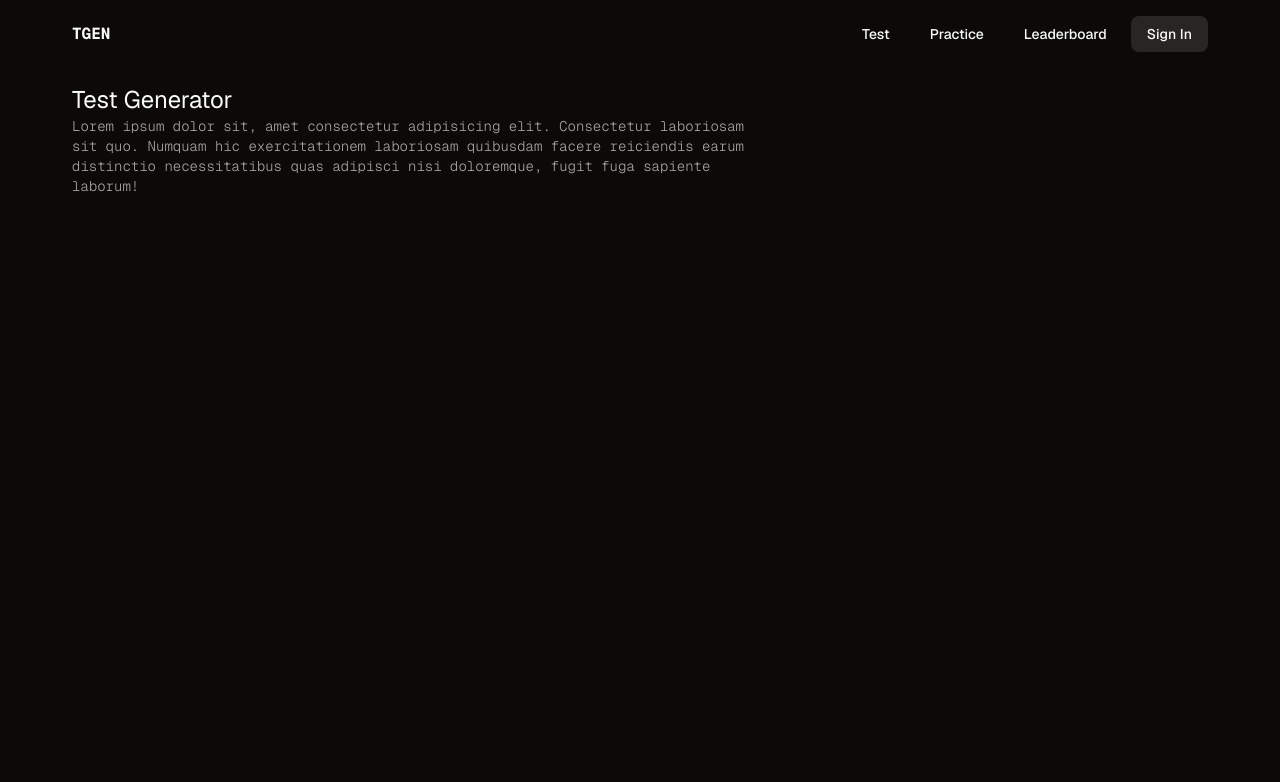
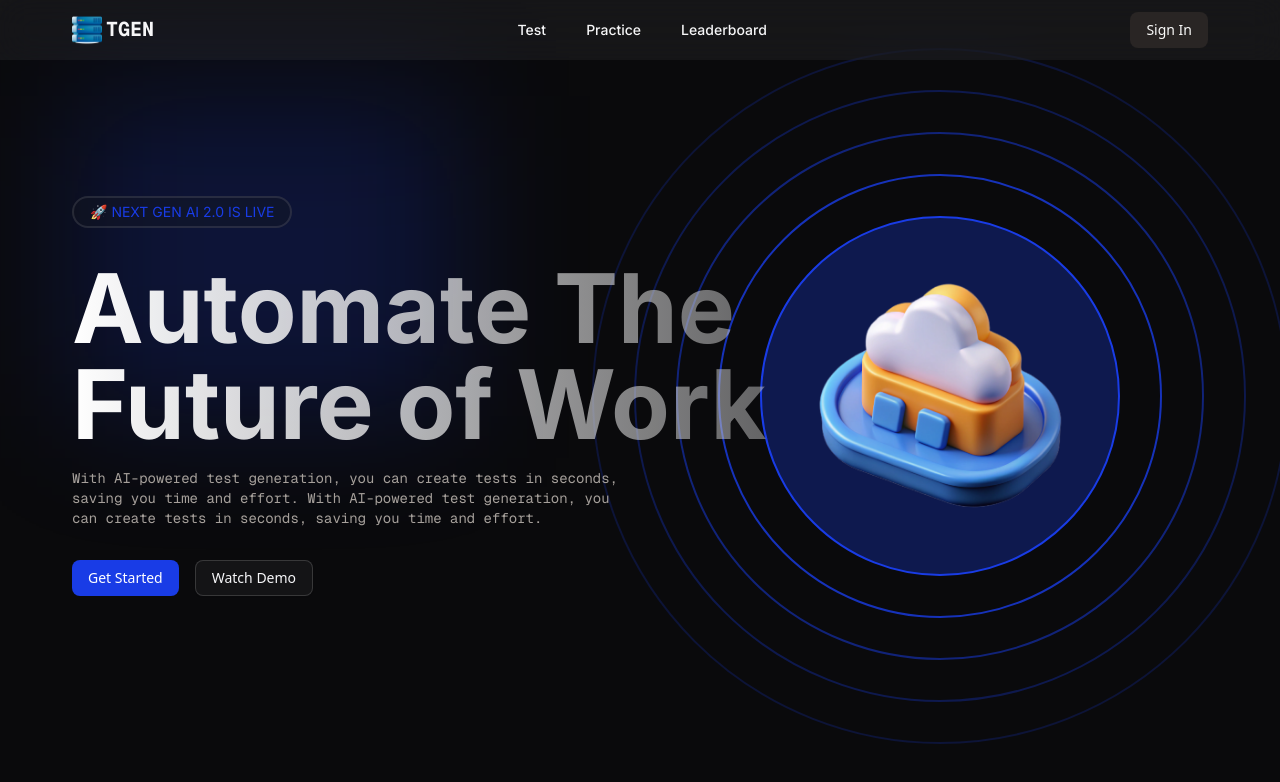
Before and after one commit to Xdorm69/next-TGEN, a Next.js app: page / in a window 1280 px wide. Shown: the top 782 px of the page. Built offline with nearby package versions, Linux system fonts and the light colour scheme; no server answers.

Commit message:
added heropage

```diff
--- a/app/globals.css
+++ b/app/globals.css
@@ -6,7 +6,7 @@
 @theme inline {
   --color-background: var(--background);
   --color-foreground: var(--foreground);
-  --font-sans: var(--font-geist-sans);
+  --font-sans: var(--font-inter);
   --font-mono: var(--font-geist-mono);
   --color-sidebar-ring: var(--sidebar-ring);
   --color-sidebar-border: var(--sidebar-border);
@@ -82,13 +82,13 @@
 }
 
 .dark {
-  --background: oklch(0.147 0.004 49.25);
-  --foreground: oklch(0.985 0.001 106.423);
-  --card: oklch(0.216 0.006 56.043);
+  --background: #0a0a0c;
+  --foreground: #f6f6f8;
+  --card: #161822;
   --card-foreground: oklch(0.985 0.001 106.423);
   --popover: oklch(0.216 0.006 56.043);
   --popover-foreground: oklch(0.985 0.001 106.423);
-  --primary: oklch(0.923 0.003 48.717);
+  --primary: #193ce6;
   --primary-foreground: oklch(0.216 0.006 56.043);
   --secondary: oklch(0.268 0.007 34.298);
   --secondary-foreground: oklch(0.985 0.001 106.423);
@@ -132,4 +132,6 @@
     .description {
       @apply font-mono text-sm font-light opacity-65
     }
+
+
 }
--- a/app/layout.tsx
+++ b/app/layout.tsx
@@ -1,5 +1,5 @@
 import type { Metadata } from "next";
-import { Geist, Geist_Mono } from "next/font/google";
+import { Geist, Geist_Mono, Inter } from "next/font/google";
 import "./globals.css";
 import Navbar from "@/components/ui/Navbar";
 import { Toaster } from "sonner";
@@ -7,6 +7,11 @@ import SessionWrapper from "@/components/Wrappers/SessionWrapper";
 
 const geistSans = Geist({
   variable: "--font-geist-sans",
+  subsets: ["latin"],
+});
+
+const inter = Inter({
+  variable: "--font-inter",
   subsets: ["latin"],
 });
 
@@ -28,10 +33,12 @@ export default function RootLayout({
   return (
     <html lang="en">
       <body
-        className={`${geistSans.variable} ${geistMono.variable} antialiased dark`}
+        className={`${geistSans.variable} ${geistMono.variable} ${inter.variable} antialiased dark`}
       >
         <SessionWrapper>
           <Navbar />
+          {/* FIXING SPACING CAUSED BY FIXED NAVBAR  */}
+          <div className="mt-16"/>
           {children}
           <Toaster />
         </SessionWrapper>
--- a/app/page.tsx
+++ b/app/page.tsx
@@ -1,16 +1,10 @@
-import MaxWidthWrapper from "@/components/Wrappers/MaxWidthWrapper";
+import Heropage from "@/components/pages/Heropage";
 
 const page = () => {
   return (
-    <MaxWidthWrapper>
-      <h1 className="heading">Test Generator</h1>
-      <p className="description max-w-2xl">
-        Lorem ipsum dolor sit, amet consectetur adipisicing elit. Consectetur
-        laboriosam sit quo. Numquam hic exercitationem laboriosam quibusdam
-        facere reiciendis earum distinctio necessitatibus quas adipisci nisi
-        doloremque, fugit fuga sapiente laborum!
-      </p>
-    </MaxWidthWrapper>
+    <>
+      <Heropage />
+    </>
   );
 };
 
--- a/components/Wrappers/MaxWidthWrapper.tsx
+++ b/components/Wrappers/MaxWidthWrapper.tsx
@@ -1,8 +1,20 @@
+import { cn } from "@/lib/utils";
 import React from "react";
 
-const MaxWidthWrapper = ({ children }: { children: React.ReactNode }) => {
+const MaxWidthWrapper = ({
+  children,
+  className,
+}: {
+  children: React.ReactNode;
+  className?: string;
+}) => {
   return (
-    <div className="max-w-6xl py-4 px-2 md:px-4 lg:px-2 mx-auto">
+    <div
+      className={cn(
+        `max-w-6xl py-4 px-2 md:px-4 lg:px-2 mx-auto`,
+        className && `${className}`,
+      )}
+    >
       {children}
     </div>
   );
--- /dev/null
+++ b/components/pages/Heropage.tsx
@@ -0,0 +1,71 @@
+import React from "react";
+import MaxWidthWrapper from "../Wrappers/MaxWidthWrapper";
+import { Button } from "../ui/button";
+import Image from "next/image";
+
+const Heropage = () => {
+  return (
+    <MaxWidthWrapper>
+      <div className="py-4">
+        <div className="relative h-150">
+          <div className="absolute z-12 left-0 top-1/2 -translate-y-1/2">
+            <TopLiveBanner />
+            <HeroText />
+          </div>
+
+          <div className="absolute z-10 blur-3xl bg-primary/20 h-[40vh] w-[30vw]"/>
+
+          <div className="absolute top-1/2 -translate-y-1/2 -right-20">
+            <div className="border-2 border-primary/20 p-10 rounded-full">
+              <div className="border-2 border-primary/30 p-10 rounded-full">
+                <div className="p-10 rounded-full border-2 border-primary/50">
+                  <div className="p-10 rounded-full border-2 border-primary/80">
+                    <div className="p-7 rounded-full bg-primary/30 border-primary border-2">
+                      <Image
+                        src="/hero-image.png"
+                        alt="Hero Image"
+                        width={300}
+                        height={300}
+                      />
+                    </div>
+                  </div>
+                </div>
+              </div>
+            </div>
+          </div>
+        </div>
+      </div>
+    </MaxWidthWrapper>
+  );
+};
+
+const TopLiveBanner = () => {
+  return (
+    <div className="w-fit rounded-full py-1 px-4 border-2 text-primary bg-card/40">
+      <p className="uppercase font-sans text-sm"> 🚀 Next Gen AI 2.0 is Live</p>
+    </div>
+  );
+};
+
+const HeroText = () => {
+  return (
+    <div className="mt-8">
+      <h1 className="font-sans text-8xl font-bold bg-clip-text text-transparent bg-gradient-to-r from-white to-background/20">
+        Automate The <br />
+        Future of Work
+      </h1>
+      <p className="font-mono text-sm text-muted-foreground mt-4 mb-8 w-1/2">
+        With AI-powered test generation, you can create tests in seconds, saving
+        you time and effort. With AI-powered test generation, you can create
+        tests in seconds, saving you time and effort.
+      </p>
+
+      <div className="flex gap-4">
+        <Button className="text-white">Get Started</Button>
+        <Button variant="outline">Watch Demo</Button>
+      </div>
+    </div>
+  );
+};
+
+export default Heropage;
--- a/components/ui/Navbar.tsx
+++ b/components/ui/Navbar.tsx
@@ -5,17 +5,21 @@ import { getAuthUser } from "@/utils/authUtil";
 import MobileNav from "./MobileNav";
 import { Badge } from "./badge";
 import { User } from "lucide-react";
+import MaxWidthWrapper from "../Wrappers/MaxWidthWrapper";
+import Image from "next/image";
 
 const Navbar = async () => {
   const navbarItems = ["test", "practice", "leaderboard"];
   const user = await getAuthUser();
 
   return (
-    <div className="max-w-6xl py-4 px-2 mx-auto">
+    <nav className="mx-auto w-full fixed top-0 z-50 backdrop-blur-lg bg-white/5">
+      <MaxWidthWrapper className="py-3">
         <div className="flex items-center justify-between">
           {/* LEFT */}
-        <Link href="/">
-          <h1 className="font-mono font-bold">TGEN</h1>
+          <Link href="/" className="flex gap-1">
+            <Image src="/logo.png" alt="Logo" width={30} height={20} />
+            <h1 className="font-mono font-bold text-xl">TGEN</h1>
           </Link>
 
           {/* DESKTOP NAV */}
@@ -25,7 +29,10 @@ const Navbar = async () => {
                 <Button variant="ghost">{capText(item)}</Button>
               </Link>
             ))}
+          </div>
 
+          {/* RIGHT */}
+          <div className="flex items-center gap-2">
             {user ? (
               <Link href="/profile">
                 <Badge className="rounded-full size-8 bg-muted-foreground">
@@ -44,7 +51,8 @@ const Navbar = async () => {
             <MobileNav isLoggedIn={!!user} />
           </div>
         </div>
-    </div>
+      </MaxWidthWrapper>
+    </nav>
   );
 };
 
```
Also changed, not shown: public/hero-image.png (added), public/logo.png (added). Lines whose indentation alone changed are shown as unchanged.
